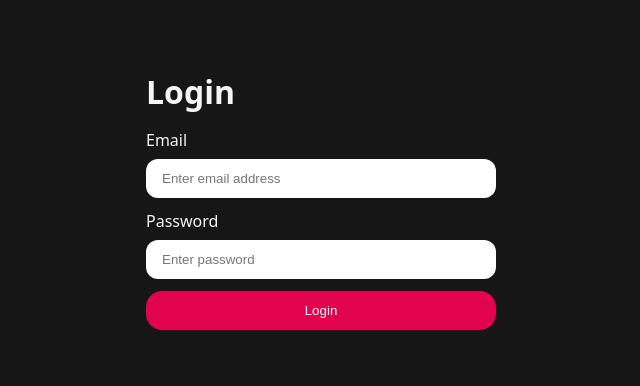
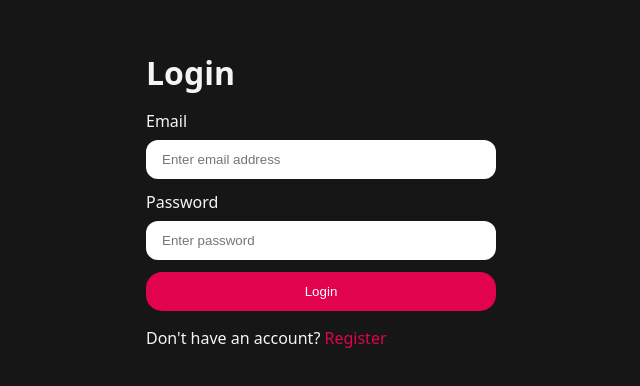
Before and after one commit to Thandupsherpa/GenAI-Career-Assistant, a React app in the folder frontend/: page /login in a window 1280 px wide. Shown: the part 200-586 px from the top of the page, without its empty margins (319-959 px from the left). Built offline with nearby package versions, Linux system fonts and the light colour scheme; the HTML template or start-up script is replaced by a standard one.

Commit message:
Navigation from /login to /register & /register to /login using Link

```diff
--- a/frontend/src/features/auth/auth.form.scss
+++ b/frontend/src/features/auth/auth.form.scss
@@ -32,5 +32,10 @@
             padding-block: 0.75rem;
             border-radius: 0.75rem;
         }
+
+    }
+    a{
+        color: #e1034d;
+        text-decoration: none;
     }
 }
--- a/frontend/src/features/auth/pages/Login.jsx
+++ b/frontend/src/features/auth/pages/Login.jsx
@@ -1,5 +1,6 @@
 import React from 'react'
 import '../auth.form.scss'
+import {Link} from 'react-router'
 const Login = () => {
     const handleSubmit = (e) =>{
         e.preventDefault()
@@ -20,6 +21,7 @@
                 </div>
                 <button className='button primary-button'>Login</button>
             </form>
+            <p>Don't have an account? <Link to={"/register"}>Register</Link></p>
         </div>
       </main>
     </div>
--- a/frontend/src/features/auth/pages/Register.jsx
+++ b/frontend/src/features/auth/pages/Register.jsx
@@ -1,5 +1,5 @@
 import React from 'react'
-import { useNavigate } from 'react-router'
+import { useNavigate, Link } from 'react-router'
 
 const Register = () => {
 
@@ -27,6 +27,7 @@
                 </div>
                 <button className='button primary-button'>Register</button>
             </form>
+            <p>Already have an account? <Link to={"/login"}>Login</Link></p>
         </div>
       </main>
   )
```
